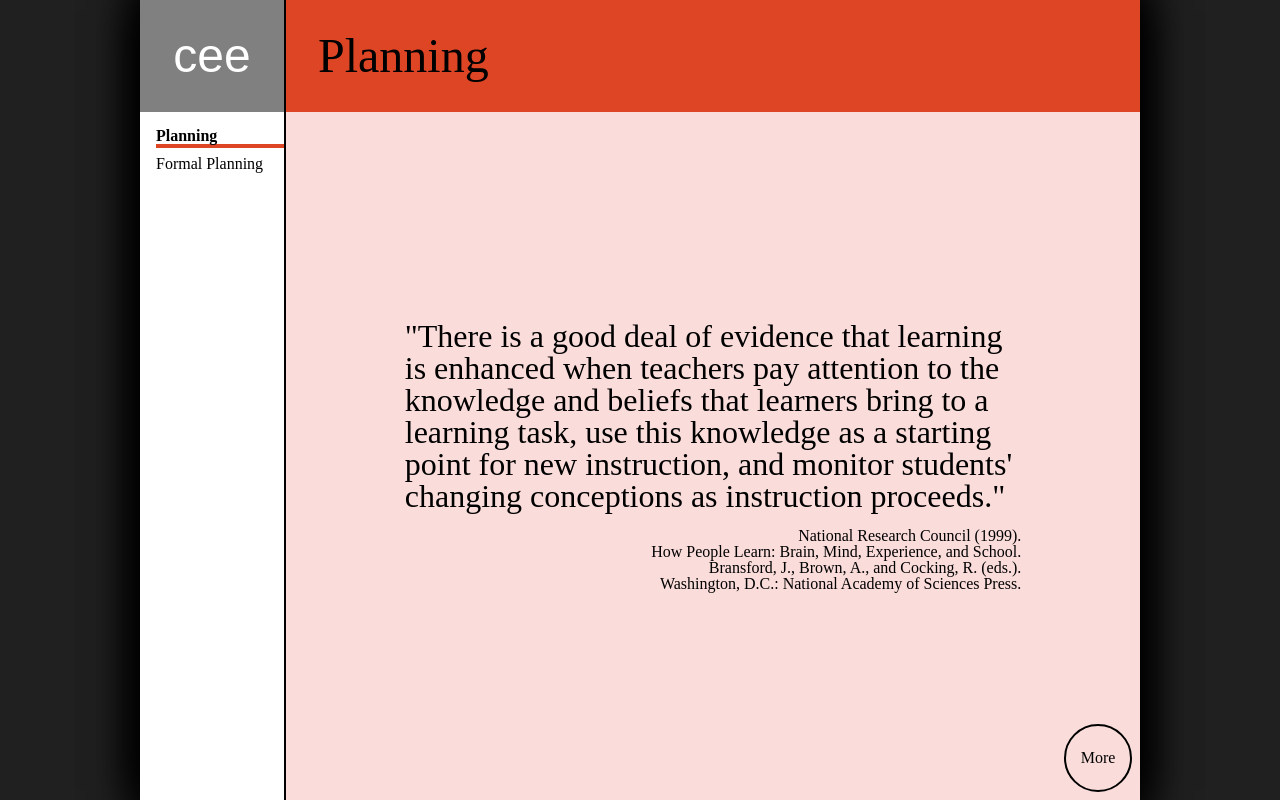
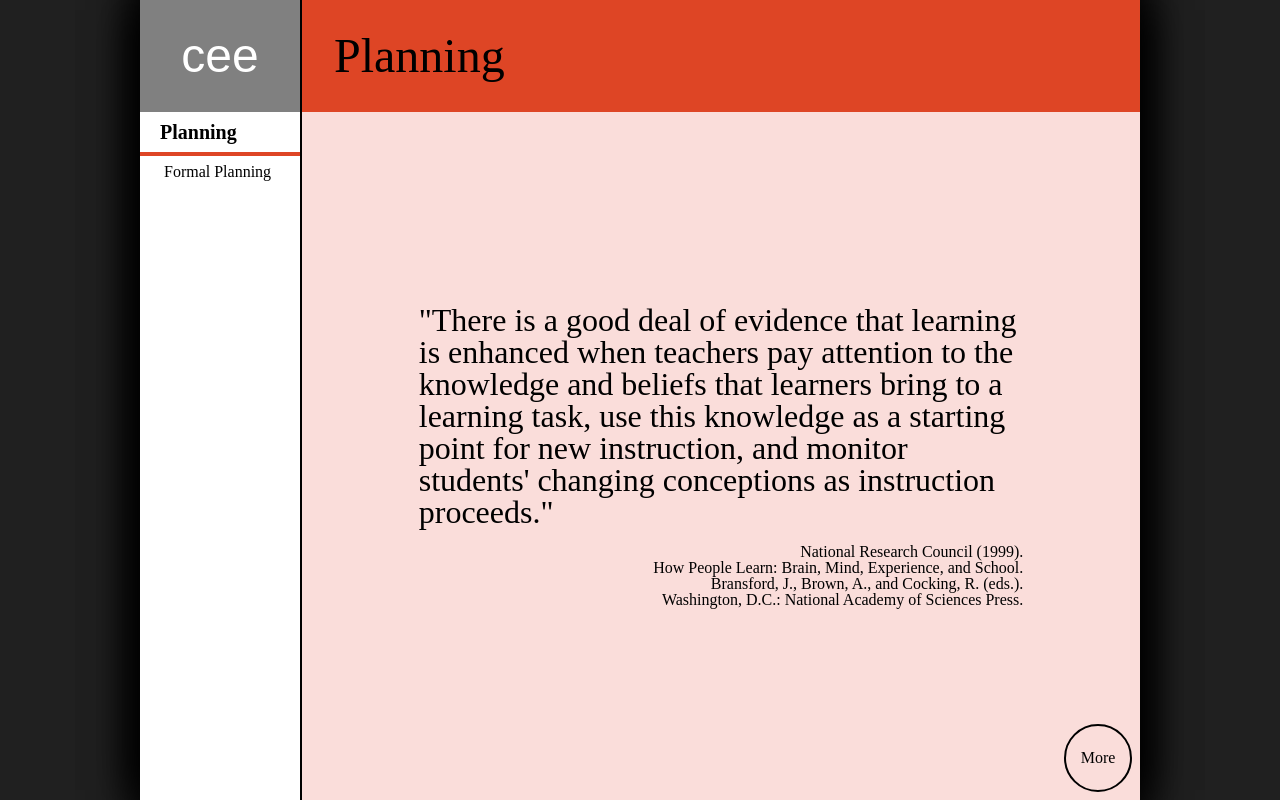
Before and after one commit to sbboard/cee, a Vue app: page / in a window 1280 px wide. Built offline with nearby package versions, Linux system fonts and the light colour scheme.

Commit message:
styling sidebar

```diff
--- a/src/App.vue
+++ b/src/App.vue
@@ -131,7 +131,7 @@ html
       background-color: grey
       border-right: 2px solid black
       border-bottom: 1px solid black
-      width: 5rem
+      width: 6rem
       text-align: center
       font-size: 3em
       padding: 2rem
@@ -143,7 +143,7 @@ html
         background-color: $darkRed
     .topRight
       border-bottom: 1px solid red
-      width: calc(100% - 13rem - 2px)
+      width: calc(100% - 14rem - 2px)
       font-size: 3em
       padding: 2rem
       display: inline-block
@@ -154,24 +154,31 @@ html
     position: relative
     height: calc(100% - 9em)
     nav
-      width: 8em
+      width: 10em
       border-right: 2px solid black
       display: block
       float: left
-      padding: 1em 0 1em 1em
-      height: 100%
+      height: calc(100% + 2em)
       background-color: white
       @include mobile
         display: none
+      li
+        cursor: pointer
+        padding: .5em 0
+        padding-left: 1.5em
+        &.redColor
+          &:hover
+            background-color: $red
       li.head
         font-weight: bold
-        margin-bottom: .5em
         display: block
+        font-size: 1.25em
+        padding-left: 1em
         &.redColor
           border-bottom: 4px solid $darkRed
     main
-      margin-left: calc(9em + 2px)
-      width: calc(100% - 11em + -2px)
+      margin-left: calc(10em + 2px);
+      width: calc(100% - 12em + -2px);
       background-color: pink
       padding: 1em
       height: 100%
--- a/src/components/topic.vue
+++ b/src/components/topic.vue
@@ -53,7 +53,6 @@ export default {
     position: absolute
     bottom: 0
     right: 0
-    /* padding: 2em; */
     border: 2px solid black
     height: 4em
     width: 4em
```
